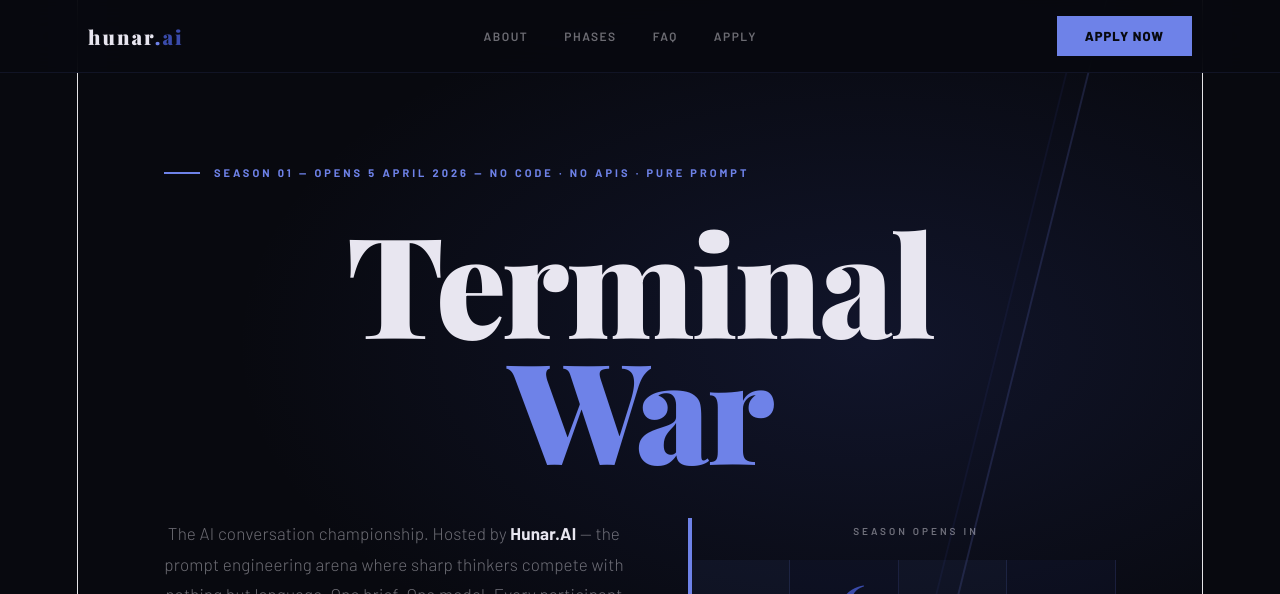
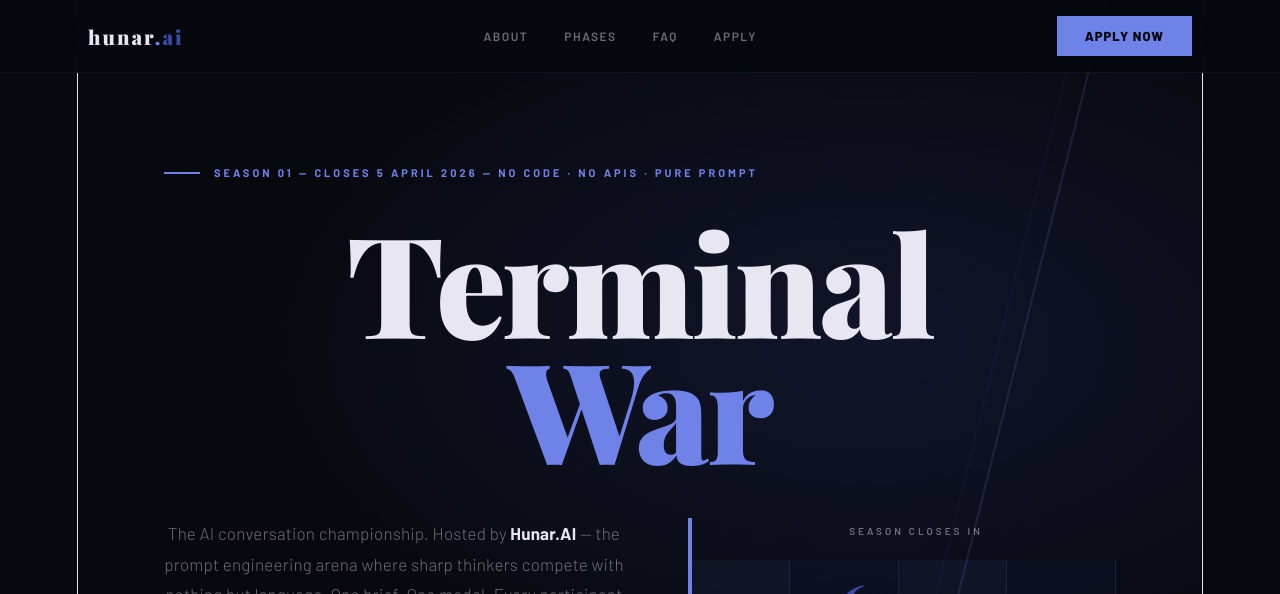
Before and after one commit to vanshika-blip/terminal-war-frontend, a React (Vite) app: page / in a window 1280 px wide. Shown: the top 594 px of the page. Built offline with nearby package versions, Linux system fonts and the light colour scheme; a web font is replaced by a local one.

Commit message:
changes2.0

```diff
--- a/src/App.jsx
+++ b/src/App.jsx
@@ -149,7 +149,7 @@ export default function App() {
           <div className="tag-row">
             <div style={{ width:36, height:2, background:BLUE }} />
             <span style={{ fontSize:11, letterSpacing:3, color:BLUE, textTransform:"uppercase", fontWeight:700 }}>
-              Season 01 — Opens 5 April 2026 — No Code · No APIs · Pure Prompt
+              Season 01 — Closes 5 April 2026 — No Code · No APIs · Pure Prompt
             </span>
           </div>
 
@@ -176,7 +176,7 @@ export default function App() {
 
             <div style={{ borderLeft:`4px solid ${BLUE}` }}>
               <div style={{ fontSize:10, letterSpacing:3, color:DIM, textTransform:"uppercase", fontWeight:600, marginBottom:16, paddingLeft:24 }}>
-                Season Opens In
+                Season Closes In
               </div>
               <div style={{ display:"flex" }}>
                 {[["Days",cd.d],["Hrs",cd.h],["Min",cd.m],["Sec",cd.s]].map(([l,v],i)=>(
```
